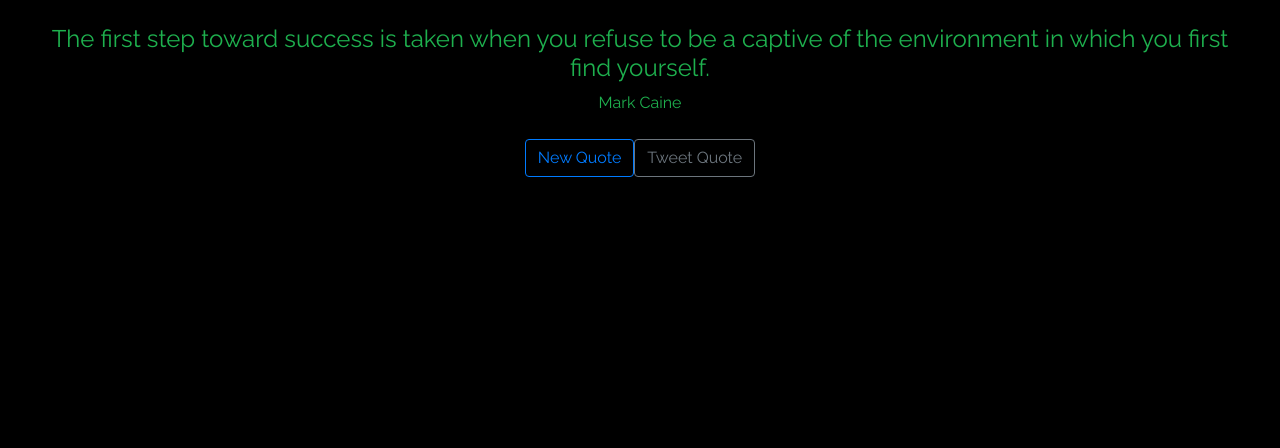
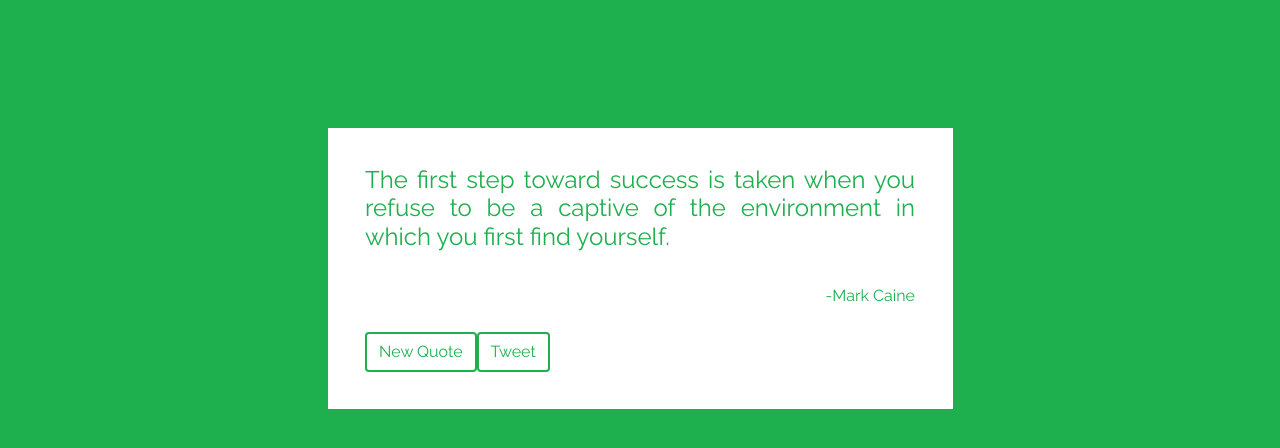
Before and after one commit to leonardkoh/FCC-Projects-Random-Quote-Machine, a React app: page / in a window 1280 px wide. Built offline with nearby package versions, Linux system fonts and the light colour scheme.

Commit message:
button styles changed

```diff
--- a/src/index.js
+++ b/src/index.js
@@ -8,7 +8,7 @@ class App extends React.Component {
         super(props);
         this.state = {
             quote: QUOTES[1],
-            author: AUTHORS[1],
+            author: '-'+AUTHORS[1],
         };
 
         this.getQuote = this.getQuote.bind(this);
@@ -19,28 +19,29 @@ class App extends React.Component {
         let randomNumber = this.getRandomNumber();
         this.setState({
             quote: QUOTES[randomNumber],
-            author: AUTHORS[randomNumber],
+            author: '-'+AUTHORS[randomNumber],
         });
     }
 
     // random number between 0 and 103
     getRandomNumber = () => { return  Math.floor((Math.random() * 103) + 1); }
-    // random color
-    // getRandomColor = () => { return '#'+Math.random().toString(16).substr(-6); }
 
     render() {
-        let randomColor = '#'+Math.random().toString(16).substr(-6);
-        // let randomBgColor = {background: randomColor};
-        let randomTextColor = {color: randomColor};
+        const randomColor = '#'+Math.random().toString(16).substr(-6);
+        const randomBgColor = {background: randomColor};
+        const randomTextColor = {color: randomColor};
+        const btnBorder = {color: randomColor, border: '2px solid', borderColor: randomColor, '&:hover': {display: 'none'}}
 
         return (
-            <div id="container" class="container-fluid" style={{background: 'black'}}>
-                <div id="quote-box">
+            <div id="container" class="container-fluid" style={randomBgColor}>
+                <div id="spacer"></div>
+                <div id="quote-box" style={{background: 'white'}}>
                     <div id="text" style={randomTextColor}><h4>{this.state.quote}</h4></div>
+                    <br />
                     <div id="author" style={randomTextColor}>{this.state.author}</div>
                     <br />
-                    <button type="button" class="btn btn-outline-primary" id="new-quote" onClick={this.getQuote}>New Quote</button>
-                    <a id="tweet-quote" class="btn btn-outline-secondary" href="http://www.twitter.com/intent/tweet">Tweet Quote</a>
+                    <button type="button" style={btnBorder} class="btn" id="new-quote" onClick={this.getQuote}>New Quote</button>
+                    <a id="tweet-quote" style={btnBorder} class="btn" href="http://www.twitter.com/intent/tweet">Tweet</a>
                 </div>
             </div>
         );
--- a/src/styles.css
+++ b/src/styles.css
@@ -7,8 +7,17 @@
 }
 
 #quote-box {
-  /* position:absolute; */
-  padding: 2%
-  /* border: solid 0.2vw gray; */
-  /* width: 50%; */
+  padding: 3%;
+  text-align: justify;
+  margin: auto;
+  background-color: 'green' !important;
+  width: 50%;
 }
+
+#spacer {
+  height: 10vw
+}
+
+#author {
+  text-align: right;
+}
```
